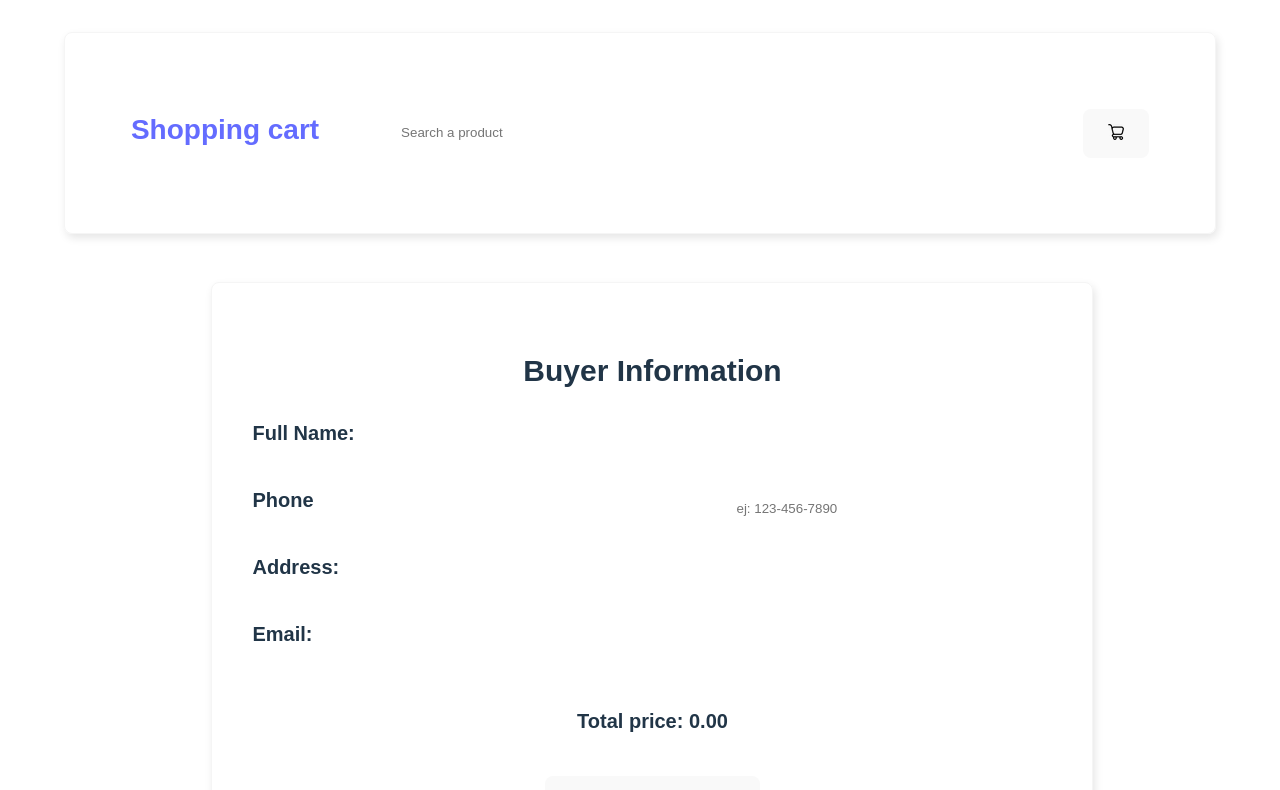
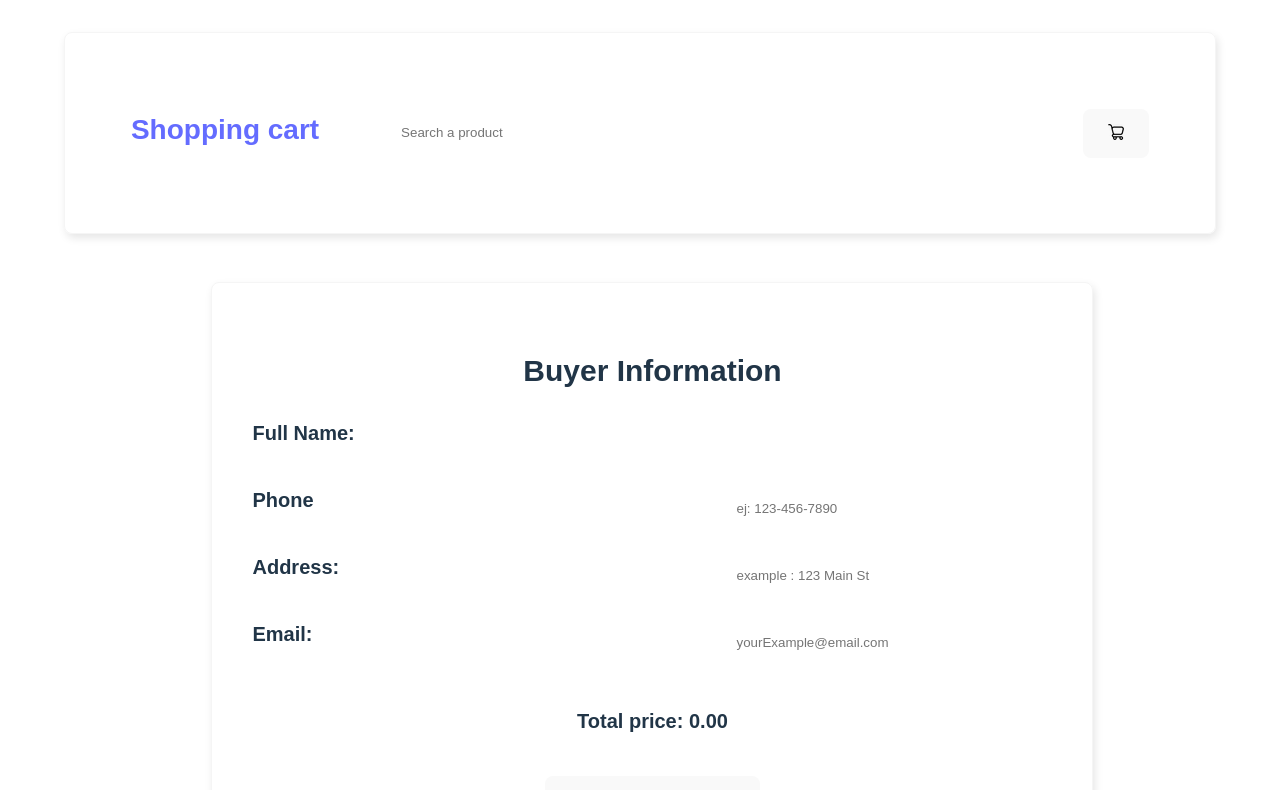
Before and after one commit to Cairon29/Generic-ecommerce, a React (Vite) app in the folder shopping-cart/: page /confirm-order in a window 1280 px wide. Shown: the top 790 px of the page. Built offline with nearby package versions, Linux system fonts and the light colour scheme.

Commit message:
fix: purcharse total price display fixed

```diff
--- /dev/null
+++ b/package.json
@@ -0,0 +1,5 @@
+{
+  "dependencies": {
+    "uuid": "^11.0.3"
+  }
+}
--- a/shopping-cart/package.json
+++ b/shopping-cart/package.json
@@ -17,7 +17,8 @@
     "json-server": "^1.0.0-beta.3",
     "react": "^18.3.1",
     "react-dom": "^18.3.1",
-    "react-router-dom": "^7.1.0"
+    "react-router-dom": "^7.1.0",
+    "uuid": "^11.0.3"
   },
   "devDependencies": {
     "@eslint/js": "^9.15.0",
--- a/shopping-cart/src/components/cart/Cart.jsx
+++ b/shopping-cart/src/components/cart/Cart.jsx
@@ -1,12 +1,8 @@
-import { useContext } from "react"
-import { CartContext } from "../../contexts/cart"
 import { Main } from "./main/Main"
 import { Header } from "../header/Header"
 import { Footer } from "../footer/Footer"
 
 export const Cart = () => {
-  const { cart } = useContext(CartContext)
-  console.log(cart);
 
   return (
     <>
--- a/shopping-cart/src/components/cart/main/Main.jsx
+++ b/shopping-cart/src/components/cart/main/Main.jsx
@@ -15,7 +15,7 @@ export const Main = () => {
     const handlePlusOne = (id) => {
         const newCart = cart.map((product) => {
             if (product.id === id) {
-                return { ...product, amount: product.amount + 1 }
+                return { ...product, amount: product.amount + 1, total: product.price * (product.amount + 1) }
             } else {
                 return product
             }
@@ -26,7 +26,7 @@ export const Main = () => {
     const handleMinusOne = (id) => {
         const newCart = cart.map((product) => {
             if (product.id === id && product.amount > 1) {
-                return { ...product, amount: product.amount - 1 }
+                return { ...product, amount: product.amount - 1, total: product.price * (product.amount - 1) }
             } else {
                 return product
             }
@@ -39,16 +39,19 @@ export const Main = () => {
                 cart.length > 0
                 ? (
                     <>
-                        {cart.map(product => (
+                        {cart.map(product => {
+                            console.log(product);
+
+                            return (
                             <Product
                                 key={product.id}
                                 cartProduct={product}
                                 hdlRemoveFromCart={handleRemoveProduct}
                                 hdlPlusOne={handlePlusOne}
                                 hdlMinusOne={handleMinusOne}
-                            />
+                            />)
 
-                        ))}
+                        })}
                         <button>
                             <Link to="/confirm-order">Finish purchase</Link>
                         </button>
--- a/shopping-cart/src/components/cart/main/products.jsx
+++ b/shopping-cart/src/components/cart/main/products.jsx
@@ -18,7 +18,7 @@ export const Product = ({ cartProduct, hdlRemoveFromCart, hdlPlusOne, hdlMinusOn
                 <button onClick={() => hdlPlusOne(cartProduct.id)}>+</button>
             </div>
             <div className="cart-product-total">
-                <span>${cartProduct.price * cartProduct.amount}</span>
+                <span>${((cartProduct.total).toFixed(2))}</span>
                 <button onClick={() => hdlRemoveFromCart(cartProduct.id)}> ✖ </button>
             </div>
         </article>
--- a/shopping-cart/src/components/home/main/Product.jsx
+++ b/shopping-cart/src/components/home/main/Product.jsx
@@ -9,7 +9,12 @@ export const Product = ({ product }) => {
     if (cart.find((item) => item.id === id)) {
       return
     } else {
-      setCart((prev) => [...prev, { ...product, amount: 1}])
+      // const amount = 1; // Define amount explicitly
+      // setCart((prev) => [
+      //   ...prev,
+      //   { ...product, amount, total: product.price * amount },
+      // ]);
+      setCart((prev) => [...prev, { ...product, amount: 1, total : product.price }]);
     }
   }
   return (
--- a/shopping-cart/src/components/placeOrder/FormSection.jsx
+++ b/shopping-cart/src/components/placeOrder/FormSection.jsx
@@ -5,19 +5,56 @@ export const FormSection = ({formFunctions, formData, totalPrice}) => {
             <form onSubmit={formFunctions.hdlSubmit}>
                 <div>
                     <label htmlFor="name"> Full Name:</label>
-                    <input type="text" id="name" name="fullName"onChange={formFunctions.hdlName} value={formData.fullName} />
+                    <input
+                        type="text"
+                        id="name"
+                        name="fullName"
+                        onChange={formFunctions.hdlName}
+                        value={formData.fullName}
+                        minLength="5"
+                        maxLength="100"
+                        required
+                    />
                 </div>
                 <div>
                     <label htmlFor="phone"> Phone</label>
-                    <input type="tel" id="phone" name="phone" onChange={formFunctions.hdlPhone} value={formData.phone} maxLength="10" placeholder="ej: 123-456-7890"/>
+                    <input
+                        type="tel"
+                        id="phone"
+                        name="phone"
+                        onChange={formFunctions.hdlPhone}
+                        value={formData.phone}
+                        minLength="10"
+                        maxLength="10"
+                        placeholder="ej: 123-456-7890"
+                        required
+                    />
                 </div>
                 <div>
                     <label htmlFor="address"> Address:</label>
-                    <input type="text" id="address" name="address" onChange={formFunctions.hdlAddress} value={formData.address}/>
+                    <input
+                        type="text"
+                        id="address"
+                        name="address"
+                        onChange={formFunctions.hdlAddress}
+                        value={formData.address}
+                        minLength="7"
+                        maxLength="200"
+                        placeholder="example : 123 Main St"
+                        required
+                    />
                 </div>
                 <div>
                     <label htmlFor="email"> Email:</label>
-                    <input type="email" id="email" name="email" onChange={formFunctions.hdlEmail} value={formData.email} />
+                    <input
+                        type="email"
+                        id="email"
+                        name="email"
+                        onChange={formFunctions.hdlEmail}
+                        value={formData.email}
+                        placeholder="yourExample@email.com"
+                        required
+                    />
                 </div>
                 <p> <b>Total price:</b> {totalPrice.toFixed(2)} </p>
                 <button type="submit"> Confirm purcharse </button>
--- a/shopping-cart/src/components/placeOrder/form.jsx
+++ b/shopping-cart/src/components/placeOrder/form.jsx
@@ -1,7 +1,8 @@
 import { useState, useContext } from "react";
+import emailjs from '@emailjs/browser';
+import { v4 as uuidv4 } from 'uuid';
 import { HtmlCart } from "./htmlCart";
 import { CartContext } from "../../contexts/cart";
-import emailjs from '@emailjs/browser';
 import { FormSection } from "./FormSection";
 
 export const Form = () => {
@@ -16,21 +17,23 @@ export const Form = () => {
     });
 
     const htmlCart = HtmlCart().toString();
-    const totalPrice = cart.reduce((acc, item) => acc + item.price, 0);
+    const totalPrice = cart.reduce((acc, item) => acc + item.total, 0);
 
     const formFunctions = {
-        handleSubmit : (e) => {
+        hdlSubmit : (e) => {
             e.preventDefault();
-            console.log("form sent");
+            console.log(htmlCart);
 
+            if (form.fullName && form.email && form.phone && form.address && cart.length > 0) {
                 const templateParams = {
-                user_email: form.email,
                     name: form.fullName,
                     date: new Date().toDateString(),
-                cart_items: htmlCart, // Pass the generated HTML here
+                    cart_items: htmlCart,
+                    order_id: uuidv4(),
                     address: form.address,
                     delivery_date: new Date().getMonth(),
-                total_price: totalPrice
+                    total_price: totalPrice,
+                    user_email: form.email
                 };
 
                 emailjs
@@ -42,6 +45,7 @@ export const Form = () => {
                         console.error('Error sending email:', error);
                     });
 
+                window.alert(`Order placed successfully! your order id is ${templateParams.order_id}`);
                 setForm({
                     fullName: '',
                     email: '',
@@ -50,6 +54,11 @@ export const Form = () => {
 
                 })
                 setCart([]);
+            } else if (!form.fullName || !form.email || !form.phone || !form.address) {
+                alert('Please fill all the fields');
+            } else if ( cart.length === 0) {
+                alert('Your cart is empty');
+            }
         },
         hdlName : (e) => {
             setForm({ ...form, fullName: e.target.value });
--- a/shopping-cart/src/components/placeOrder/htmlCart.jsx
+++ b/shopping-cart/src/components/placeOrder/htmlCart.jsx
@@ -18,7 +18,8 @@ export const HtmlCart = () => {
             </tr>
         `
     )
-    .join(" "); // Concatenate all product rows into a single string
+    .join(""); // Concatenate all product rows into a single string
+    console.log(htmlString);
 
     return htmlString;
 }
```
Also changed, not shown: 2 other files (tests, documents, lock files or other folders). Lines whose indentation alone changed are shown as unchanged.
